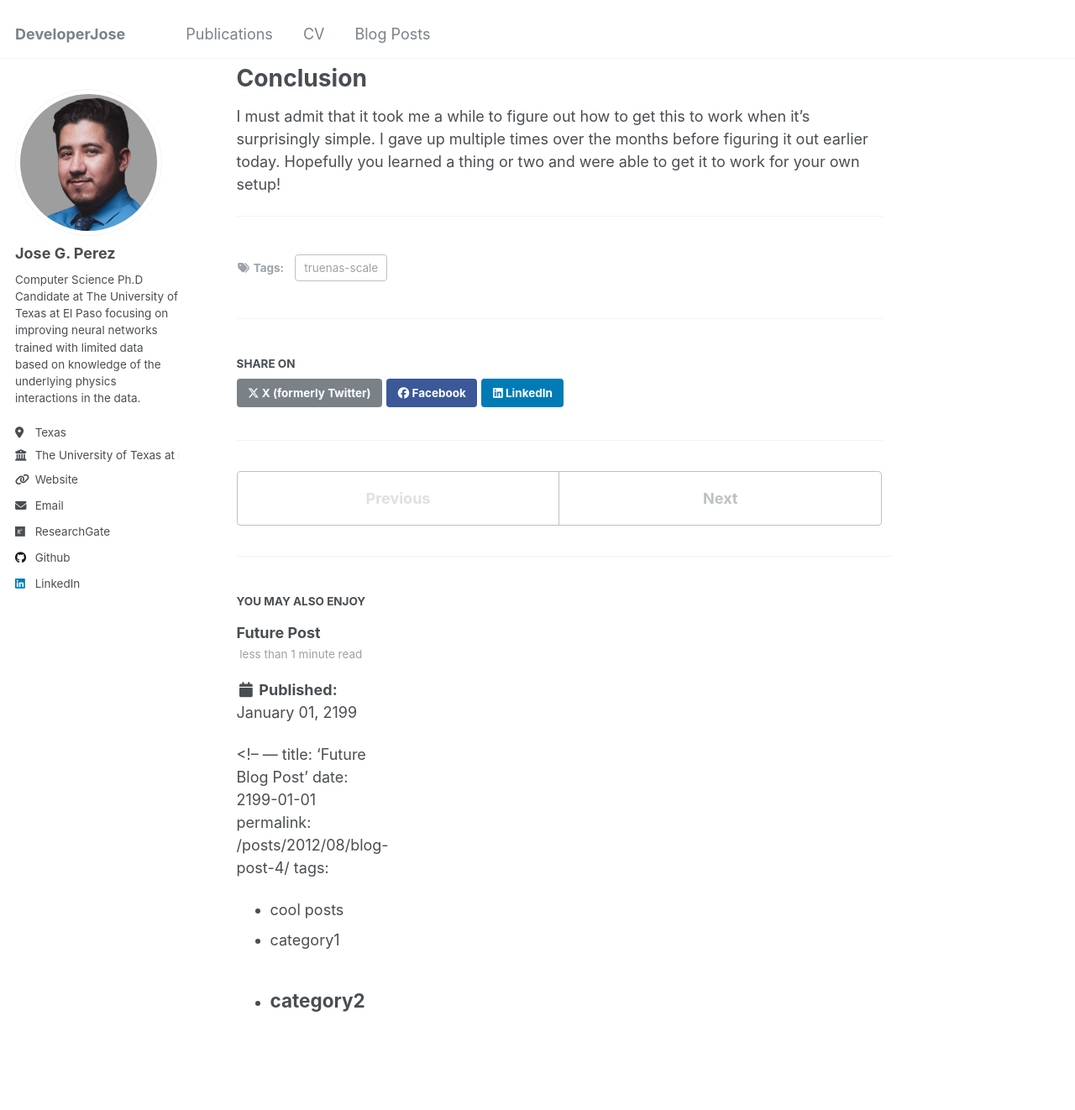
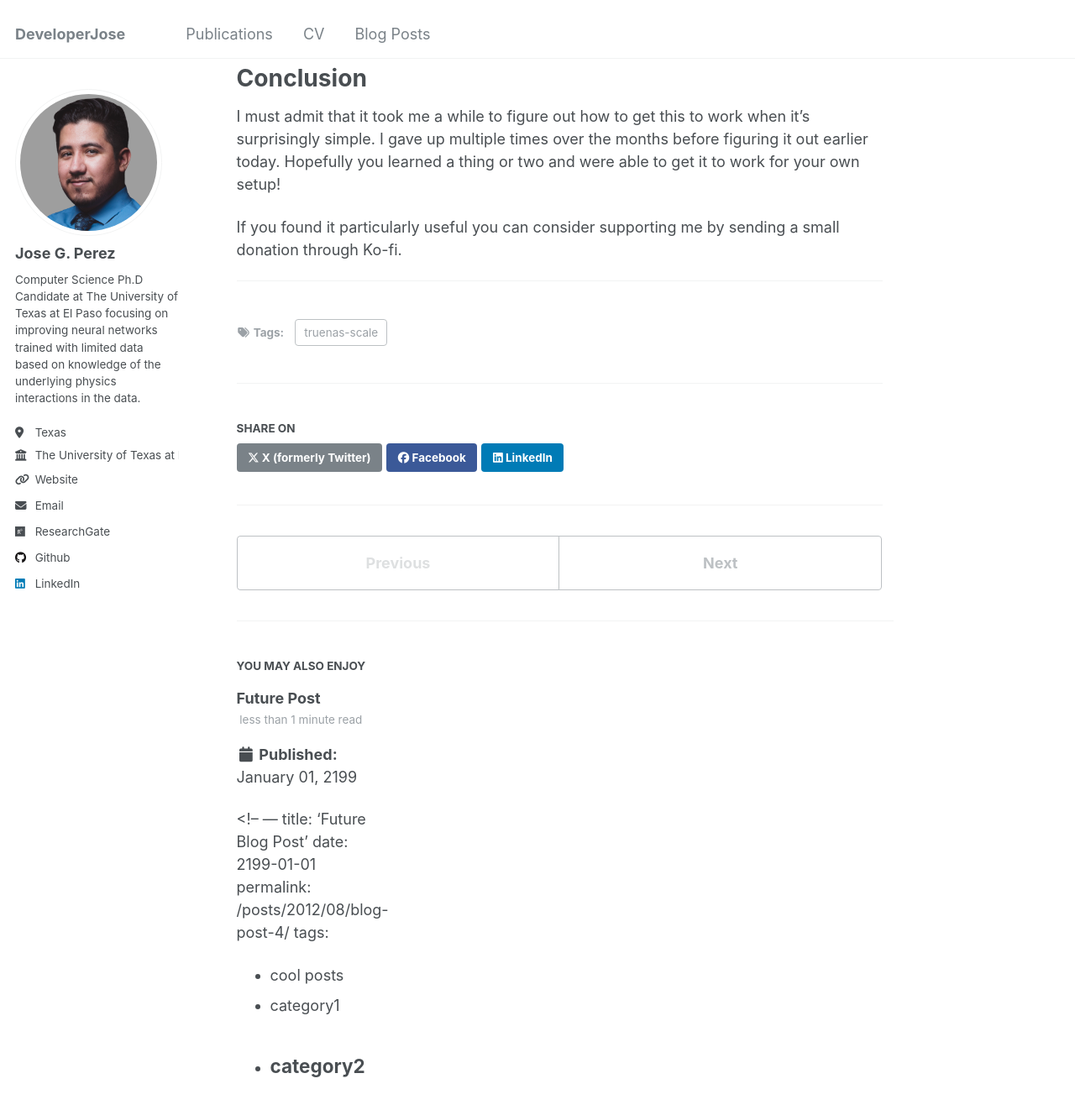
Before and after one commit to DeveloperJose/Github-Page, a Jekyll site: the page built from _posts/2025-01-20-true-nas-scale-nginx.md, in a window 1280 px wide and 1400 px high, scrolled down 11863 px. Shown: the top 1322 px of the window at 84% size. Built offline with Jekyll 4.4.1, drawn with Linux system fonts in a browser that asks for light colours.

Commit message:
Smaller right sidebar

```diff
--- a/_posts/2025-01-20-true-nas-scale-nginx.md
+++ b/_posts/2025-01-20-true-nas-scale-nginx.md
@@ -142,4 +142,16 @@ proxy_redirect off;
 # Conclusion
 I must admit that it took me a while to figure out how to get this to work when it's surprisingly simple. I gave up multiple times over the months before figuring it out earlier today. Hopefully you learned a thing or two and were able to get it to work for your own setup!
 
+If you found it particularly useful you can consider supporting me by sending a small donation through Ko-fi.
+
+<script src='https://storage.ko-fi.com/cdn/scripts/overlay-widget.js'></script>
+<script>
+  kofiWidgetOverlay.draw('developerjose', {
+    'type': 'floating-chat',
+    'floating-chat.donateButton.text': 'Support me',
+    'floating-chat.donateButton.background-color': '#00b9fe',
+    'floating-chat.donateButton.text-color': '#fff'
+  });
+</script>
+
 ------
--- a/_sass/_variables.scss
+++ b/_sass/_variables.scss
@@ -133,9 +133,9 @@ $max-width                  : 1800px !default;
    Grid
    ========================================================================== */
 
-$right-sidebar-width-narrow : 200px !default;
-$right-sidebar-width        : 300px !default;
-$right-sidebar-width-wide   : 400px !default;
+$right-sidebar-width-narrow : 0px !default; /* 200 */
+$right-sidebar-width        : 0px !default; /* 300 */
+$right-sidebar-width-wide   : 0px !default; /* 400 */
 
 $susy: (
   columns: 12,
```
